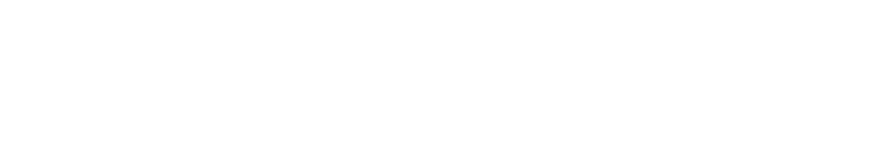
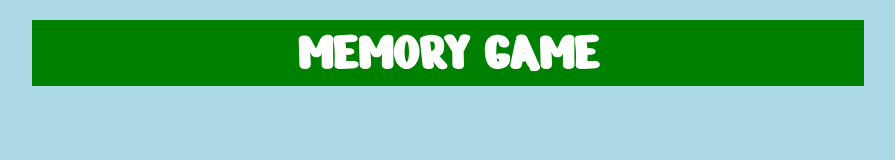
Before and after one commit to enricopaol/html-css-memory, a plain HTML site: page index.html in a window 1280 px wide. Shown: the whole page, without its empty margins (192-1087 px from the left). Drawn offline with Linux system fonts and the light colour scheme.

Commit message:
Fatto header

```diff
--- a/css/style.css
+++ b/css/style.css
@@ -0,0 +1,32 @@
+/* RESET */
+* {
+    margin: 0;
+    padding: 0;
+    box-sizing: border-box;
+}
+/*  FINE RESET  */
+
+/* BODY */
+body{
+    font-family: 'Nerko One', cursive;
+    background-color: #add8e6;
+}
+
+.container {
+    width: 65%;
+    margin: 20px auto;
+
+}
+
+/* HEADER */
+header{
+    background-color:green;
+}
+
+header h1{
+    text-align: center;
+    color: white;
+    font-size: 55px;
+}
+/* FINE HEADER */
+/* FINE BODY */
--- a/index.html
+++ b/index.html
@@ -5,9 +5,31 @@
     <meta http-equiv="X-UA-Compatible" content="IE=edge">
     <meta name="viewport" content="width=device-width, initial-scale=1.0">
     <link rel="stylesheet" href="css/style.css">
-    <title>Memory</title>
+    <!-- Font -->
+    <link rel="preconnect" href="https://fonts.gstatic.com">
+    <link href="https://fonts.googleapis.com/css2?family=Nerko+One&display=swap" rel="stylesheet">
+    <title>Memory Game</title>
 </head>
 <body>
+    <!-- Container -->
+    <div class="container">
 
+        <!-- Header -->
+        <header>
+            <h1>MEMORY GAME</h1>
+        </header>
+        <!-- Fine Header -->
+
+        <!-- Main -->
+        <main>
+            <div class="cards">
+                <!-- Prima Row -->
+                <div class="row"></div>
+                <!-- Fine Prima Row -->
+            </div>
+        </main>
+        <!-- Fine Main -->
+    </div>
+    <!-- Fine Container -->
 </body>
 </html>
```
